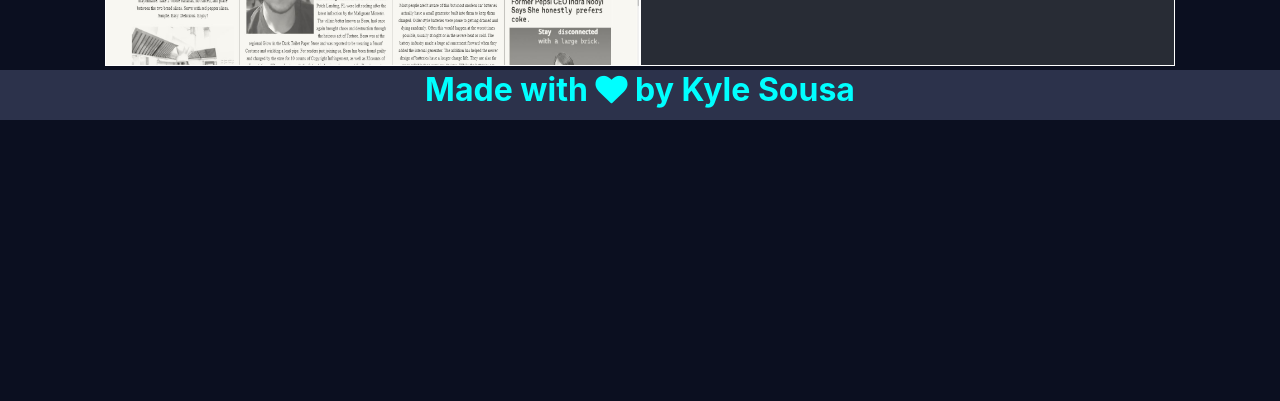
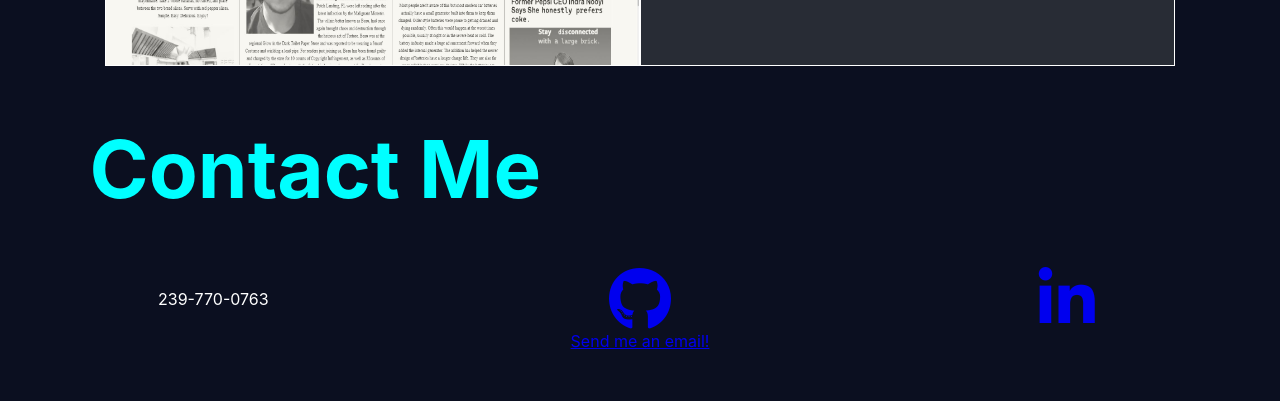
Before and after one commit to AWSMProdigy/updated-portfolio, a React (Create React App) app in the folder my-portfolio/: page / in a window 1280 px wide. Shown: the part 2366-2767 px from the top of the page. Before the commit the page ends 2486 px from the top, so only its background shows below. Built offline with nearby package versions, Linux system fonts and the light colour scheme.

Commit message:
Added contact section

```diff
--- a/my-portfolio/src/App.css
+++ b/my-portfolio/src/App.css
@@ -370,8 +370,8 @@ nav{
 }
 
 .Contact{
-  background: radial-gradient(rgb(114, 66, 11), black)
-
+  margin-top: 50px;
+  margin-bottom: 50px;
 }
 
 .headshot, .mouse {
@@ -393,12 +393,27 @@ nav{
   clip-path: circle(0em at 0 0);
 }
 
-.calling-card{
+.contactList{
+  width: 100%;
+  list-style: none;
   display: flex;
   flex-direction: row;
-  transform: rotate(20deg);
-  background: rgb(226, 203, 100);
-  box-shadow: 3px -4px;
+  justify-content: space-evenly;
+  padding: 0;
+  align-items: center;
+}
+
+.contactList > li{
+  flex: 1 1 100%;
+  min-width: 0;
+  width: fit-content;
+  white-space: nowrap;
+  text-align: center;
+  margin: 0 auto;
+}
+
+.contactList > li > a{
+  width: fit-content;
 }
 
 footer{
--- a/my-portfolio/src/components/Home.js
+++ b/my-portfolio/src/components/Home.js
@@ -240,6 +240,7 @@ function Home() {
                 <li>Office 365</li>
                 <li>Linux shell</li>
                 <li>Object-Oriented Programming</li>
+                <li>Dynamic Programming</li>
               </div>
             </div>
           </div>
@@ -282,7 +283,15 @@ function Home() {
 
       </div>
       <div className="Page Contact" id="Contact">
-
+        <div className='pageTitle'>
+            <h1>Contact Me</h1>
+          </div>
+        <ul className='contactList'>
+          <li>239-770-0763</li>
+          <li><a href="https://github.com/AWSMProdigy"><i className='fa fa-github fa-4x'></i></a></li>
+          <li><a href="https://www.linkedin.com/in/kyle-sousa-1a507b156/"><i className='fa fa-linkedin fa-4x'></i></a></li>
+        </ul>
+        <a href="mailto: kylesousa756@gmail.com">Send me an email!</a>
       </div>
       </div>
   );
```
